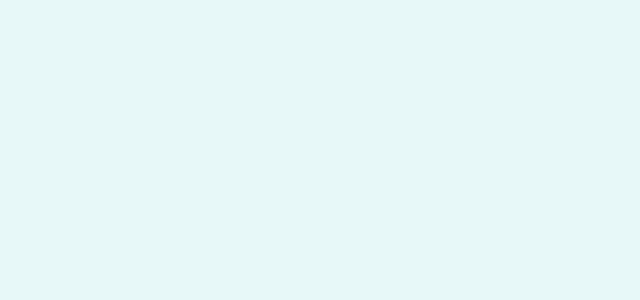
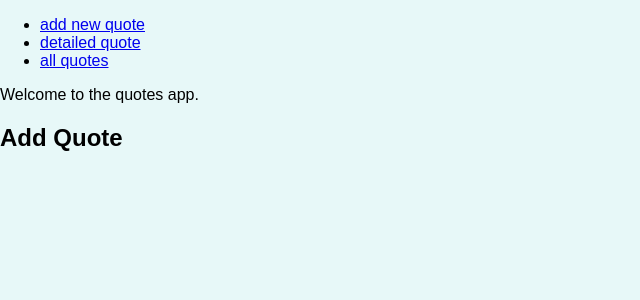
Before and after one commit to patbou02/react-router, a JavaScript app: page /add-quote in a window 1280 px wide. Shown: the top 300 px of the page, without its empty margins (0-640 px from the left). Built offline with nearby package versions, Linux system fonts and the light colour scheme; the HTML template or start-up script is replaced by a standard one.

Commit message:
Added temp files with initial framework illustrating routes.

```diff
--- a/src/App.js
+++ b/src/App.js
@@ -1,9 +1,33 @@
+import {Route} from 'react-router-dom';
+import AddQuote from './components/temp/AddQuote';
+import AllQuotes from './components/temp/AllQuotes';
+import DetailedQuote from './components/temp/DetailedQuote';
+import Header from './components/temp/Header';
+
 function App() {
   return (
     <div>
-
+      <Header />
+      <section>
+        Welcome to the quotes app.
+      </section>
+      <Route path="/add-quote">
+        <AddQuote />
+      </Route>
+      <Route path="/detailed-quote">
+        <DetailedQuote />
+      </Route>
+      <Route path="/all-quotes">
+        <AllQuotes />
+      </Route>
     </div>
   );
 }
 
 export default App;
+
+// all quotes - /all-quotes
+
+// single quote (detailed-page) - /detailed-quote/:quoteId
+
+// add brand new quote - /add-quote
--- /dev/null
+++ b/src/components/temp/AddQuote.js
@@ -0,0 +1,7 @@
+const AddQuote = () => {
+  return (
+    <h2>Add Quote</h2>
+  );
+};
+
+export default AddQuote;
--- /dev/null
+++ b/src/components/temp/AllQuotes.js
@@ -0,0 +1,7 @@
+const AllQuotes = () => {
+  return (
+    <h2>All Quotes</h2>
+  );
+};
+
+export default AllQuotes;
--- /dev/null
+++ b/src/components/temp/DetailedQuote.js
@@ -0,0 +1,7 @@
+const DetailedQuote = () => {
+  return (
+    <h2>Detailed Quote</h2>
+  );
+};
+
+export default DetailedQuote;
--- /dev/null
+++ b/src/components/temp/Header.js
@@ -0,0 +1,15 @@
+import {Link} from 'react-router-dom';
+
+const Header = () => {
+  return (
+    <header>
+      <ul>
+        <li><Link to="/add-quote">add new quote</Link></li>
+        <li><Link to="/detailed-quote">detailed quote</Link></li>
+        <li><Link to="/all-quotes">all quotes</Link></li>
+      </ul>
+    </header>
+  );
+};
+
+export default Header;
--- a/src/index.js
+++ b/src/index.js
@@ -1,7 +1,13 @@
 import ReactDOM from 'react-dom/client';
+
+import {BrowserRouter} from 'react-router-dom';
 
 import './index.css';
 import App from './App';
 
 const root = ReactDOM.createRoot(document.getElementById('root'));
-root.render(<App />);
+root.render(
+  <BrowserRouter>
+    <App />
+  </BrowserRouter>
+);
```
